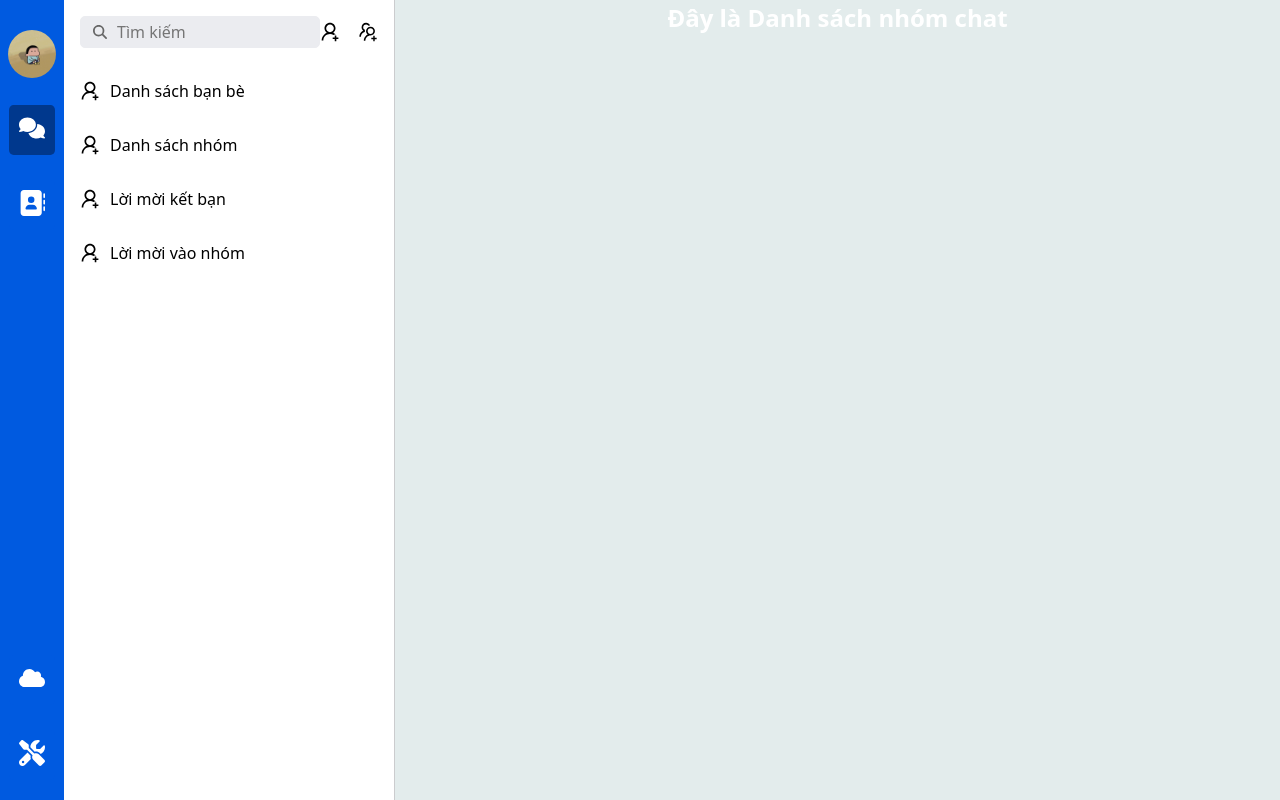
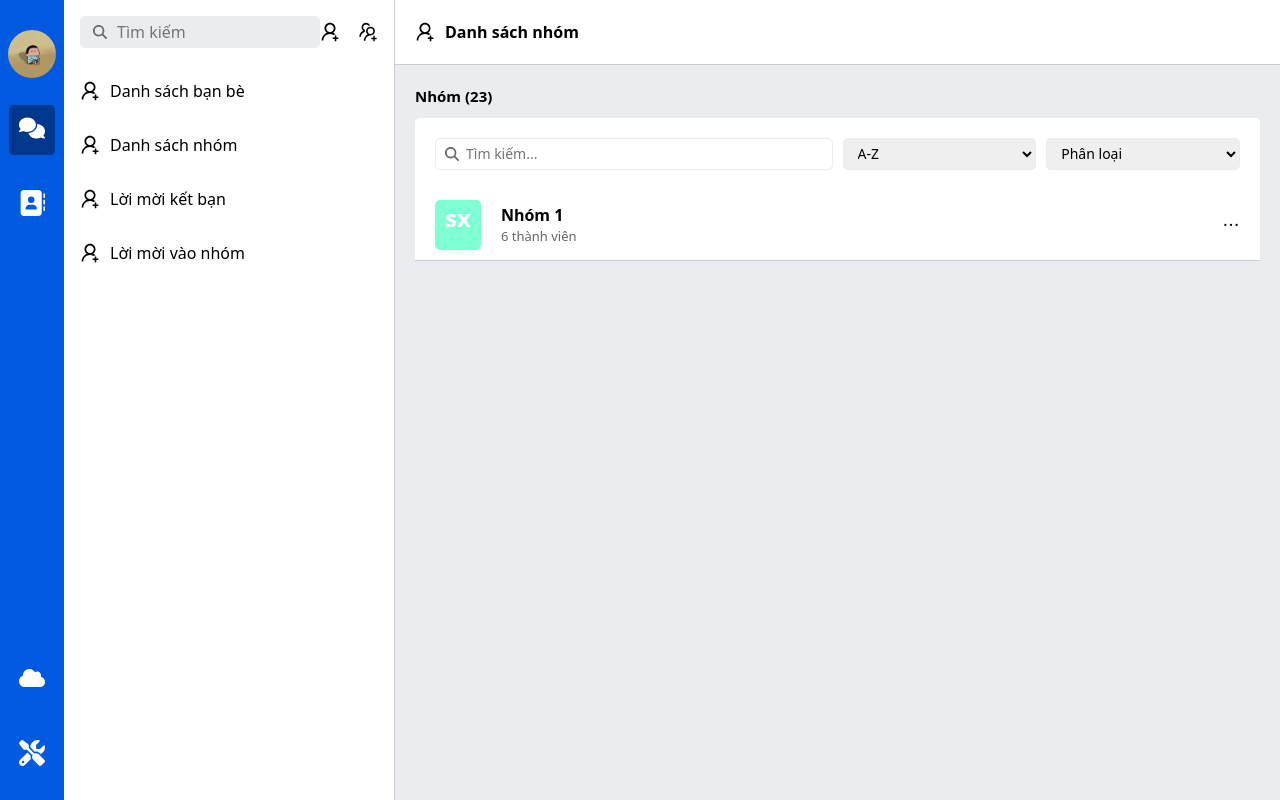
Before and after one commit to NguyenCaoTri2003/FE_WEB_CNM, a React (Create React App) app: page /danh-sach/danh-sach-nhom in a window 1280 px wide. Built offline with nearby package versions, Linux system fonts and the light colour scheme.

Commit message:
add page grouplist

```diff
--- a/package.json
+++ b/package.json
@@ -15,6 +15,7 @@
     "@types/node": "^16.18.126",
     "@types/react": "^19.0.10",
     "@types/react-dom": "^19.0.4",
+    "antd": "^5.24.5",
     "bootstrap": "^5.3.3",
     "react": "^19.0.0",
     "react-dom": "^19.0.0",
--- a/src/assets/styles/GroupList.css
+++ b/src/assets/styles/GroupList.css
@@ -1,5 +1,143 @@
 .contact-page{
-    background-color: rgb(227, 236, 236);
+    background-color: #EBECF0;
     width: 100%;
     height: 100%;
 }
+
+.head-page-contact {
+    display: flex;
+    gap: 10px;
+    align-items: center;
+    padding: 20px 20px;
+    background-color: #fff;
+    border-bottom: 1px solid #CBCCCE;
+    color: black;
+}
+
+.card-list-wapper{
+    display: flex;
+    flex-direction: column;
+    gap: 10px;
+    padding: 20px 20px;
+}
+
+.text-head-page-contact{
+    margin: 0;
+    display: flex;
+    align-items: center;
+    font-size: 15px;
+    color: black;
+}
+
+.backgroud-list {
+    background-color: white;
+    border-radius: 5px;
+}
+
+.filter {
+    display: flex;
+    gap: 10px;
+    align-items: center;
+    background-color: #fff;
+    padding: 20px 20px;
+    border-radius: 5px;
+}
+
+.sreach {
+    height: 32px;
+    flex: 1;
+    display: flex;
+    position: relative;
+}
+
+.sreach input {
+    width: 100%;
+    border-radius: 5px;
+    border: 1px solid #EBECF0;
+    height: auto;
+    font-size: 14px;
+    padding-left: 30px;
+    padding-right: 10px;
+    outline: none;
+}
+
+.sreach svg {
+    position: absolute;
+    left: 10px;
+    top: 50%;
+    transform: translateY(-50%);
+    color: #666;
+    font-size: .875rem;
+}
+
+.filter-contact{
+    flex: 1;
+    height: 32px;
+    display: flex;
+    gap: 10px;
+    align-items: center;
+}
+
+.sort {
+    flex: 1;
+    height: 32px;
+    font-size: 14px;
+}
+
+.sort select {
+    width: 100%;
+    height: 100%;
+    border-radius: 5px;
+    border: 1px solid #EBECF0;
+    outline: none;
+    padding: 0 10px;
+    font-size: 14px;
+}
+
+.list-contact {
+    background-color: white;
+}
+
+.item-wapper {
+    padding: 10px 20px;
+    background-color: rgb(255, 255, 255);
+    display: flex;
+    align-items: center;
+    gap: 20px;
+    border-bottom: 1px solid #CBCCCE;
+}
+.item-wapper:hover {
+    background-color: #f0f0f0;
+}
+
+.img-size {
+    width: 50px;
+    height: 50px;
+    border-radius: 5px;
+    background-color: aquamarine;
+}
+
+.info-item {
+    display: flex;
+    justify-content: space-between;
+    width: 100%;
+}
+.info-item svg{
+    color: black;
+}
+.info-item p {
+    margin: 0;
+    display: flex;
+    align-items: center;
+}
+
+.name-item {
+    color: black;
+    font-size: 16px;
+}
+
+.zise-item {
+    color: #666;
+    font-size: 13px;
+    font-weight: 400;
+}
--- a/src/pages/user/FriendLayout/pages/GroupList.tsx
+++ b/src/pages/user/FriendLayout/pages/GroupList.tsx
@@ -1,8 +1,76 @@
+import { UsergroupAddOutlined, UserAddOutlined, EllipsisOutlined, MoreOutlined, VideoCameraOutlined, MenuFoldOutlined } from "@ant-design/icons";
+import { faSearch} from "@fortawesome/free-solid-svg-icons";
+import { FontAwesomeIcon } from "@fortawesome/react-fontawesome";
 import '../../../../assets/styles/GroupList.css';
+
+
+
+import { Dropdown, Menu, MenuProps } from "antd";
+
+const handleMenuClick: MenuProps["onClick"] = (e) => {
+    if (e.key === "leave") {
+      console.log("Người dùng chọn rời nhóm");
+    } else if (e.key === "categorize") {
+      console.log("Người dùng chọn phân loại");
+    }
+  };
+
+  const items: MenuProps["items"] = [
+    { key: "leave", label: "Rời nhóm" },
+    { key: "categorize", label: "Phân loại" },
+  ];
+
+
 const GroupList = () => {
     return (
         <div className="contact-page">
-            <p>Đây là Danh sách nhóm chat</p>
+            <div className='head-page-contact'>
+                <UserAddOutlined className="icon-adduser"/>
+                <p className='menu-item-name'>Danh sách nhóm</p>
+            </div>
+
+            <div className="card-list-wapper">
+                <p className="text-head-page-contact">Nhóm (23)</p>
+                <div className="backgroud-list">
+                    <div className="filter">
+                        <div className="sreach">
+                            <FontAwesomeIcon icon={faSearch} className="search-icon"/>
+                            <input type="text" placeholder="Tìm kiếm..." />
+                        </div>
+                        <div className="filter-contact">
+                            <div className="sort">
+                                <select id="sort1">
+                                    <option value="az">A-Z</option>
+                                    <option value="za">Z-A</option>
+                                </select>
+                            </div>
+                            <div className="sort">
+                                <select id="sort2">
+                                    <option value="az">Phân loại</option>
+                                    <option value="za">Z-A</option>
+                                </select>
+                            </div>
+                        </div>
+                    </div>
+                    {/*  */}
+                    <div className="list-item">
+                        <div className="item-wapper">
+                            <div className="img-size">
+                                sx
+                            </div>
+                            <div className="info-item">
+                                <div>
+                                    <p className="name-item">Nhóm 1</p>
+                                    <p className="zise-item">6 thành viên</p>
+                                </div>
+                                <Dropdown menu={{ items, onClick: handleMenuClick }} trigger={["click"]}>
+                                    <EllipsisOutlined style={{ cursor: "pointer", fontSize: 18 }} />
+                                </Dropdown>
+                            </div>
+                        </div>
+                    </div>
+                </div>
+            </div>
         </div>
     )
 };
```
Also changed, not shown: 1 other file (tests, documents, lock files or other folders).
